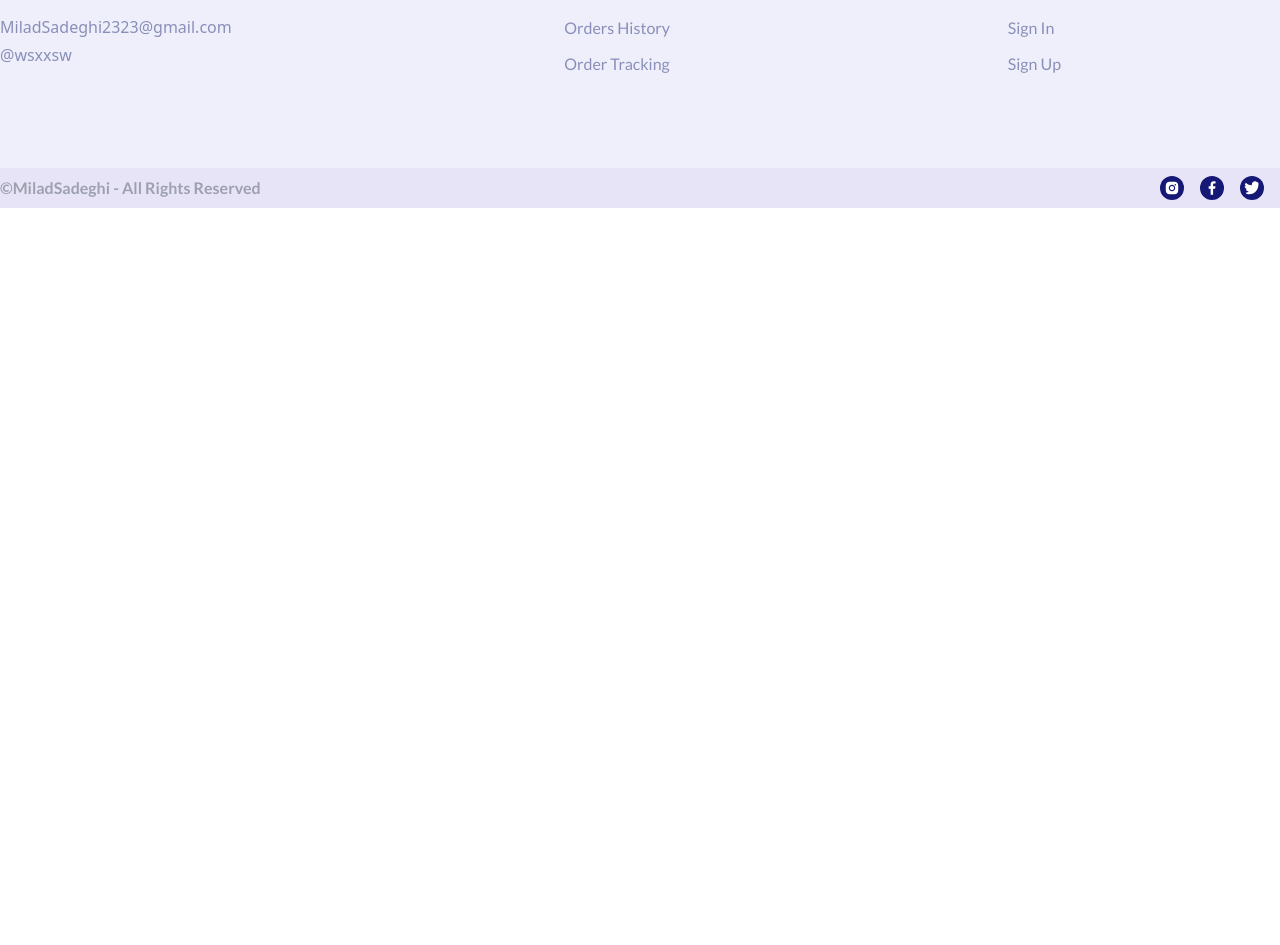
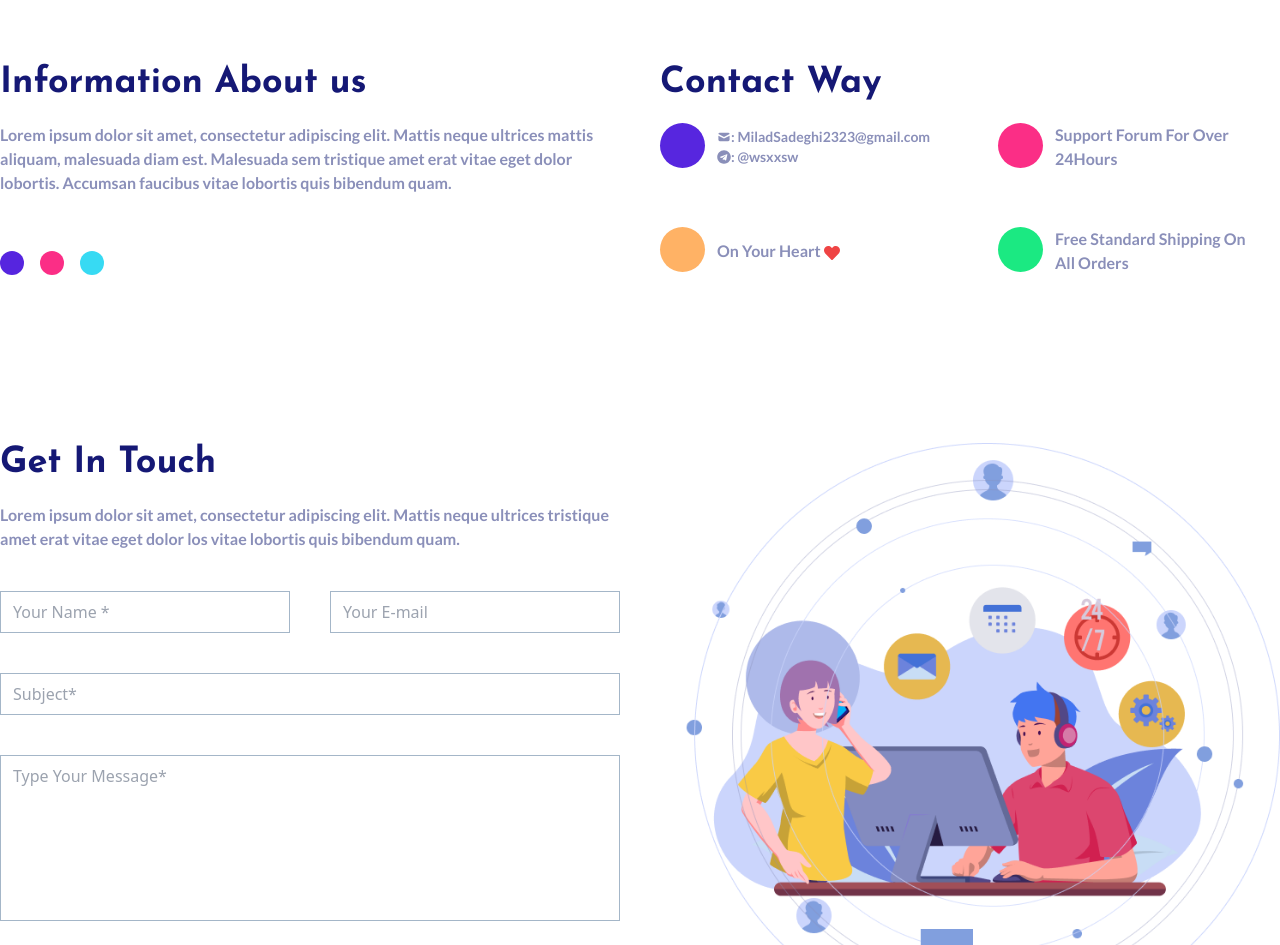
Before and after one commit to Gini0108/hekto, a React (Create React App) app: page /contact-us in a window 1280 px wide. Shown: the part 347-1292 px from the top of the page. Before the commit the page ends 800 px from the top, so only its background shows below. Built offline with nearby package versions, Linux system fonts and the light colour scheme; no server answers; the database is empty.

Commit message:
Contact us page

```diff
--- a/src/index.css
+++ b/src/index.css
@@ -53,4 +53,7 @@
   .form-input {
     @apply focus-within:outline-none w-full mb-6 border-[#C2C5E1] border-[1px] px-4 py-3;
   }
+  .contact-in-touch {
+    @apply focus-within:outline-none border-[1px] border-[#A4B6C8] py-2 px-3;
+  }
 }
--- a/src/routes/Contact.tsx
+++ b/src/routes/Contact.tsx
@@ -1,8 +1,70 @@
 import React, { FC, ReactElement } from 'react'
+import { FaHeart, FaTelegram } from 'react-icons/fa'
+import { HiMail } from 'react-icons/hi'
+import ContactUsIMG from "../images/contact-us.png";
 
 const Contact: FC = ():ReactElement => {
   return (
-    <div>Cart</div>
+    <div>
+      <div className='bg-[#F6F5FF] py-16'>
+        <div className='container mx-auto'>
+          <h1 className='font-JosefinSans font-bold text-3xl text-[#101750]'>Contact Us</h1>
+        </div>
+      </div>
+      <div className='container mx-auto mt-32 mb-36'>
+        <div className='grid grid-cols-2 gap-10 w-full'>
+          <div className='w-full flex flex-col'>
+            <h5 className='text-4xl font-bold font-JosefinSans text-navy-blue mb-5'>Information About us</h5>
+            <p className='text-[#8A8FB9] font-Lato font-semibold font-base leading-6'>Lorem ipsum dolor sit amet, consectetur adipiscing elit. Mattis neque ultrices mattis aliquam, malesuada diam est. Malesuada sem tristique amet erat vitae eget dolor lobortis. Accumsan faucibus vitae lobortis quis bibendum quam.</p>
+            <div className='flex mt-14'>
+              <div className='w-6 h-6 bg-[#5625DF] rounded-full mr-4' />
+              <div className='w-6 h-6 bg-pink-cc rounded-full mr-4' />
+              <div className='w-6 h-6 bg-[#37DAF3] rounded-full' />
+            </div>
+          </div>
+          <div className='w-full'>
+            <h5 className='text-4xl font-bold font-JosefinSans text-navy-blue mb-5'>Contact Way</h5>
+            <div className='grid grid-cols-2 gap-14'>
+              <div className='flex w-full'>
+                <div className='w-[45px] h-[45px] bg-[#5726DF] mr-3 rounded-full' />
+                <div className='flex flex-col my-auto'>
+                  <a href='mailto:MiladSadeghi2323@gmail.com' className="text-[#8A8FB9] flex items-center font-Lato font-semibold text-sm"><HiMail />: MiladSadeghi2323@gmail.com</a>
+                  <a href="https://t.me/wsxxsw" rel="noreferrer" target="_blank" className="text-[#8A8FB9] flex items-center font-Lato font-semibold text-sm"><FaTelegram />: @wsxxsw</a>
+                </div>
+              </div>
+              <div className='flex w-full'>
+                <div className='w-[45px] h-[45px] bg-pink-cc mr-3 rounded-full' />
+                <p className='font-Lato font-semibold text-base text-[#8A8FB9] w-9/12 my-auto'>Support Forum For Over 24Hours</p>
+              </div>
+              <div className='flex w-full'>
+                <div className='w-[45px] h-[45px] bg-[#FFB265] mr-3 rounded-full' />
+                <p className='font-Lato font-semibold text-base text-[#8A8FB9] inline-block my-auto'>On Your Heart <FaHeart className='text-red-500 inline' /></p>
+              </div>
+              <div className='flex w-full'>
+                <div className='w-[45px] h-[45px] bg-[#1BE982] mr-3 rounded-full' />
+                <p className='font-Lato font-semibold text-base text-[#8A8FB9] w-9/12'>Free Standard Shipping On All Orders</p>
+              </div>
+            </div>
+          </div>
+          <div className='w-full mt-32'>
+            <h5 className='font-JosefinSans text-4xl font-bold text-navy-blue mb-5'>Get In Touch</h5>
+            <p className='text-[#8A8FB9] font-semibold font-Lato mb-10'>Lorem ipsum dolor sit amet, consectetur adipiscing elit. Mattis neque ultrices tristique amet erat vitae eget dolor los vitae lobortis quis bibendum quam.</p>
+            <div className='grid grid-cols-1 gap-10'>
+              <div className='grid grid-cols-2 gap-10'>
+                <input type="text" className='contact-in-touch' placeholder='Your Name *' />
+                <input type="text" className='contact-in-touch' placeholder='Your E-mail' />
+              </div>
+              <input type="text" className='contact-in-touch' placeholder='Subject*' />
+              <textarea className='contact-in-touch h-[166px] resize-none' placeholder='Type Your Message*' />
+              <button className='text-white font-JosefinSans bg-pink-cc py-2 px-10 w-fit rounded-sm'>Send Mail</button>
+            </div>
+          </div>
+          <div className='w-full mt-32'>
+            <img src={ContactUsIMG} alt="contact us" />
+          </div>
+        </div>
+      </div>
+    </div>
   )
 }
 
--- a/src/routes/routes.tsx
+++ b/src/routes/routes.tsx
@@ -3,6 +3,7 @@ import { Route, Routes } from 'react-router-dom'
 import About from './About'
 import SignIn from './Account/SignIn'
 import SignUp from './Account/SignUp'
+import Contact from './Contact'
 import Home from './Home/main'
 
 const PagesRoute:FC = (): ReactElement  => {
@@ -12,6 +13,7 @@ const PagesRoute:FC = (): ReactElement  => {
       <Route path='/signin' element={<SignIn />} />
       <Route path='/signup' element={<SignUp />} />
       <Route path='/about-us' element={<About />} />
+      <Route path='/contact-us' element={<Contact />} />
     </Routes>
   )
 }
```
Also changed, not shown: src/images/contact-us.png (added).
